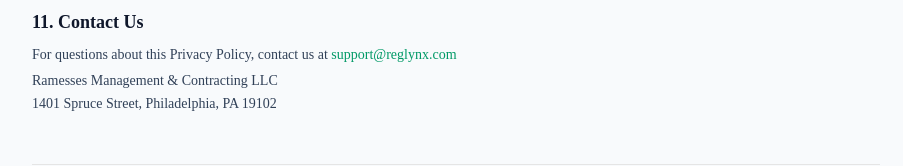
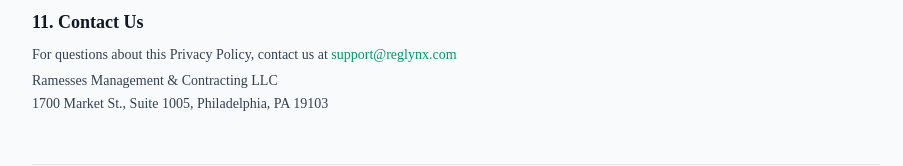
Before and after one commit to reglynx/reglynx, a Next.js app: page /privacy in a window 1280 px wide. Shown: the part 1667-1833 px from the top of the page, without its empty margins (184-1087 px from the left). Built offline with nearby package versions, Linux system fonts and the light colour scheme.

Commit message:
Update address to 1700 Market St., Suite 1005, Philadelphia, PA 19103 in privacy policy

```diff
--- a/src/app/privacy/page.tsx
+++ b/src/app/privacy/page.tsx
@@ -185,7 +185,7 @@ export default function PrivacyPage() {
             <p className="mt-1">
               Ramesses Management &amp; Contracting LLC
               <br />
-              1401 Spruce Street, Philadelphia, PA 19102
+              1700 Market St., Suite 1005, Philadelphia, PA 19103
             </p>
           </section>
         </div>
```
